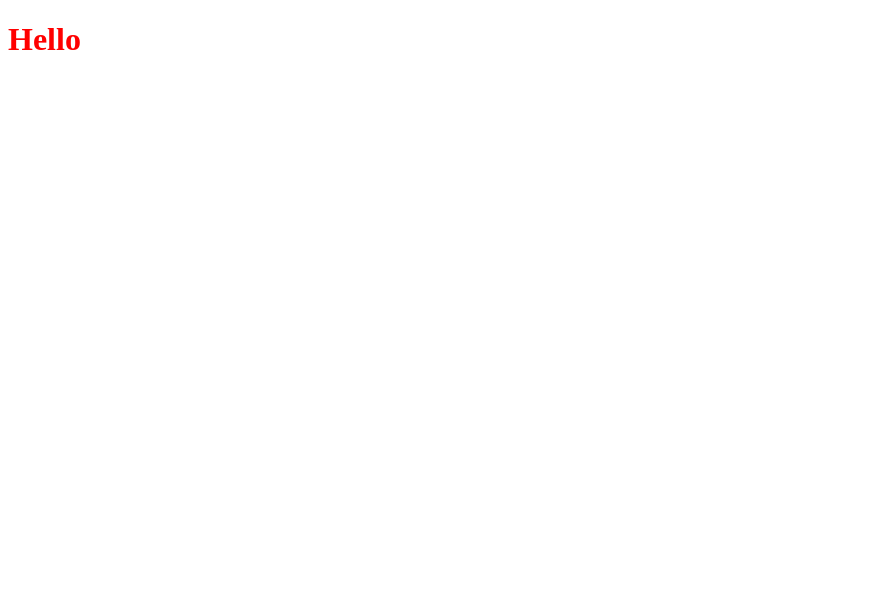
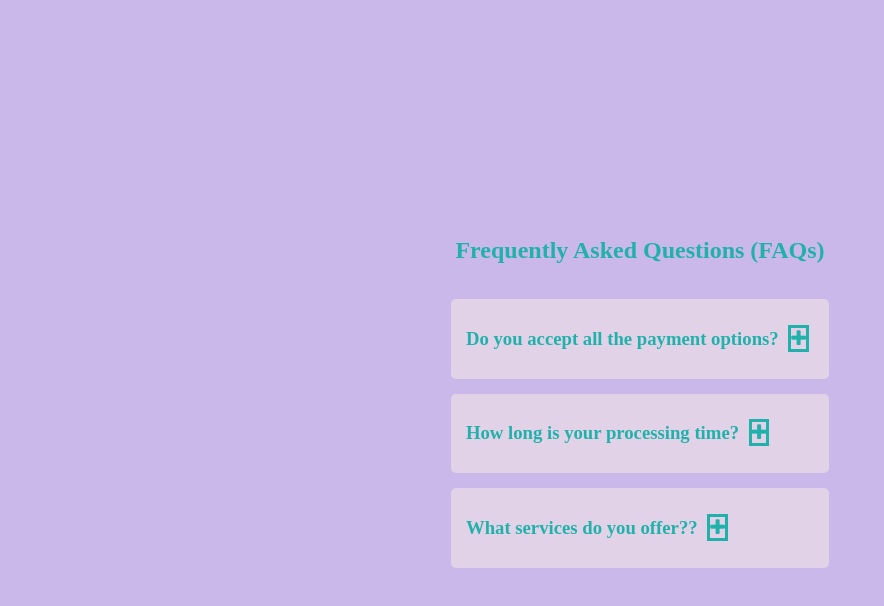
Before and after one commit to HelenMunny/JAVASCRIPT-all-time-needed-items, a plain HTML site: page FAQS/index.html in a window 1280 px wide. Shown: the whole page, without its empty margins (0-884 px from the left). Drawn offline with Linux system fonts and the light colour scheme.

Commit message:
styling and positioning except js

```diff
--- a/FAQS/app.js
+++ b/FAQS/app.js
@@ -0,0 +1,5 @@
+let expandBtn = document.querySelectorAll(".qsn-expand");
+let collapseBtn = document.querySelectorAll(".qsn-collapse")
+let qsnAns = document.querySelectorAll(".qsn-ans");
+
+console.log(expandBtn);
--- a/FAQS/index.html
+++ b/FAQS/index.html
@@ -11,7 +11,56 @@
  <link rel="stylesheet" href="/font-awesome/css/font-awesome.min.css">
 </head>
 <body>
- <h1>Hello</h1>
+ <section class="faq-container">
+  <div class="faq-center">
+  <h1>Frequently Asked Questions (FAQs)</h1>
+  <!-- faqs -->
+  <div class="faqs">
+   <!-- question-1 -->
+   <article class="question">
+    <h3>Do you accept all the payment options?
+     <span class="qsn-expand">
+     <i class="fa fa-plus" aria-hidden="true"></i>
+    </span>
+    <span class="qsn-collapse">
+     <i class="fa fa-minus" aria-hidden="true"></i>
+    </span>
+   </h3>
+   <p class="qsn-ans">
+    Lorem ipsum, dolor sit amet consectetur adipisicing elit. Dolore, sapiente. Lorem ipsum dolor sit amet consectetur adipisicing elit. Id, nemo.
+   </p>
+   </article>
+   <!-- question-2 -->
+   <article class="question">
+    <h3>How long is your processing time?
+     <span class="qsn-expand">
+     <i class="fa fa-plus" aria-hidden="true"></i>
+    </span>
+    <span class="qsn-collapse">
+     <i class="fa fa-minus" aria-hidden="true"></i>
+    </span>
+   </h3>
+   <p class="qsn-ans">
+    Lorem ipsum, dolor sit amet consectetur adipisicing elit. Dolore, sapiente. Lorem ipsum dolor sit amet consectetur adipisicing elit. Id, nemo. Lorem ipsum, dolor sit amet consectetur adipisicing elit. Aliquam tempora voluptatem tempore.
+   </p>
+   </article>
+   <!-- question-3 -->
+   <article class="question">
+    <h3>What services do you offer??
+     <span class="qsn-expand">
+     <i class="fa fa-plus" aria-hidden="true"></i>
+    </span>
+    <span class="qsn-collapse">
+     <i class="fa fa-minus" aria-hidden="true"></i>
+    </span>
+   </h3>
+   <p class="qsn-ans">
+    Lorem ipsum, dolor sit amet consectetur adipisicing elit. Dolore, sapiente. Lorem ipsum dolor sit amet consectetur adipisicing elit. Id, nemo. Lorem ipsum dolor sit amet.
+   </p>
+   </article>
+  </div>
+ </div>
+ </section>
 
  <!-- javascript -->
  <script src="app.js"></script>
--- a/FAQS/styles.css
+++ b/FAQS/styles.css
@@ -1,3 +1,58 @@
+body {
+  background: rgba(147, 112, 216, 0.491);
+}
 h1 {
-  color: red;
+  color: lightseagreen;
 }
+h3 {
+  color: lightseagreen;
+}
+.faq-container {
+  position: fixed;
+  top: 0;
+  left: 0;
+  height: 100%;
+  width: 100%;
+  display: grid;
+  place-items: center;
+}
+.faq-center {
+  display: grid;
+  place-items: center;
+}
+.qsn-expand,
+.qsn-collapse {
+  color: lightseagreen;
+  margin: 0 5px;
+  border: 3px solid lightseagreen;
+  cursor: pointer;
+}
+.qsn-expand:hover,
+.qsn-collapse:hover {
+  color: lightseagreen;
+  background: rgba(147, 112, 216, 0.491);
+  transition: all 0.3s ease-in;
+}
+.qsn-collapse {
+  display: none;
+}
+.qsn-ans {
+  display: none;
+}
+.question {
+  background: rgba(250, 240, 230, 0.47);
+  padding: 10px 15px;
+  margin: 15px auto;
+  border-radius: 5px;
+  height: auto;
+}
+@media (max-width: 750px) {
+  .faq-center {
+    width: 75%;
+  }
+}
+@media (min-width: 751px) {
+  .faq-center {
+    width: 60%;
+  }
+}
```
